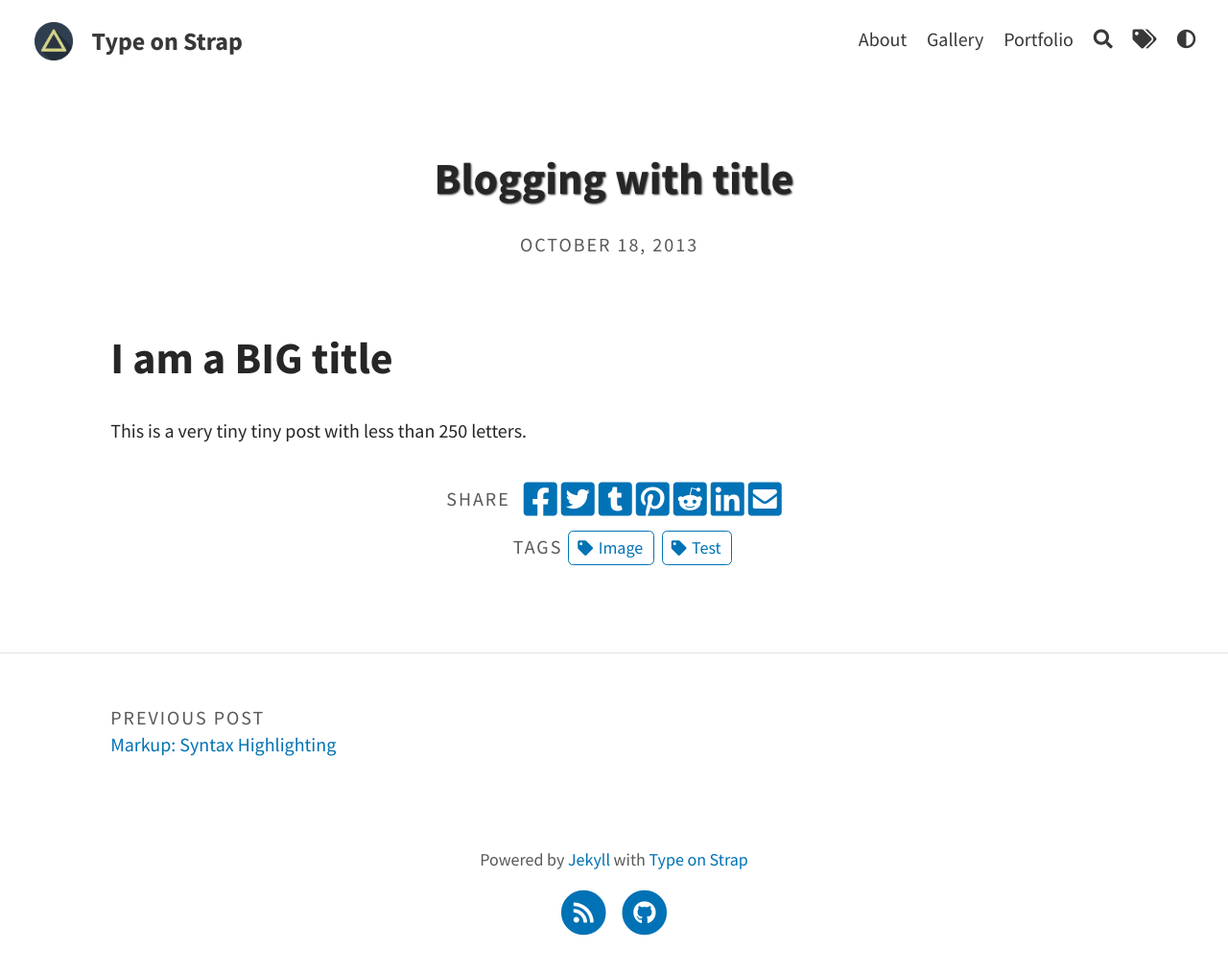
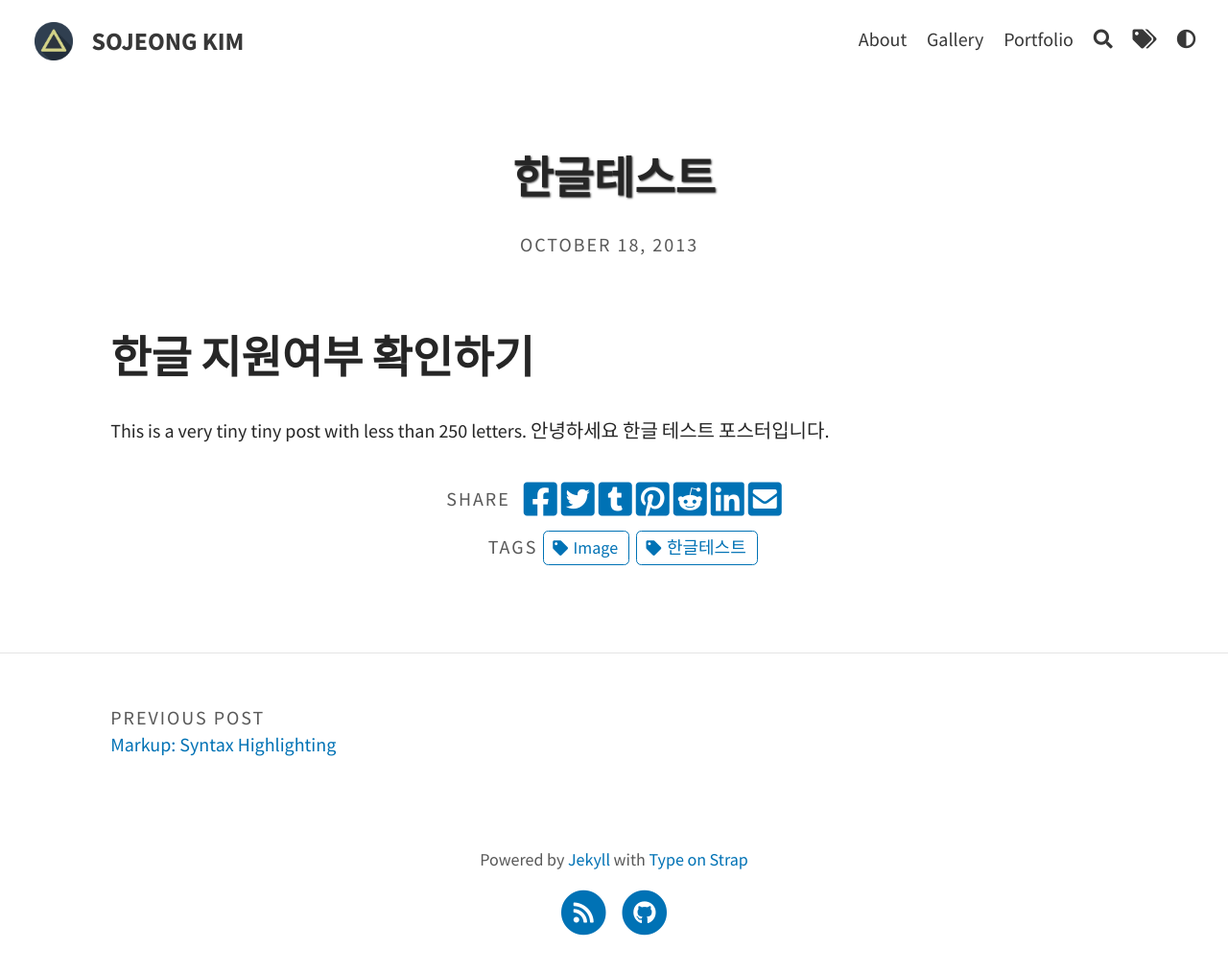
Before and after one commit to sjwillpushahead/sjwillpushahead.github.io, a Jekyll site: the page built from _posts/2013-10-18-blogging-with-title.md, in a window 1280 px wide. Shown: the whole page at 96% size. Built offline with Jekyll 4.4.1, drawn with Linux system fonts in a browser that asks for light colours; a script that is not in the unit is left out.

Commit message:
config파일 수정 및 한글테스트 포스팅

```diff
--- a/_config.yml
+++ b/_config.yml
@@ -1,15 +1,15 @@
 # SITE CONFIGURATION
-baseurl: "/Type-on-Strap"
-url: "https://sylhare.github.io"
+baseurl: "/sjwillpushahead.github.io"
+url: "https://sjwillpushahead.github.io"
 
 # THEME-SPECIFIC CONFIGURATION
-title: Type on Strap                                    # site's title
+title: SOJEONG KIM                                # site's title
 description: "A website with blog posts and pages"      # used by search engines
 avatar: assets/img/triangle.png                         # Empty for no avatar in navbar
 favicon: assets/favicon.ico                             # Icon displayed in the tab
 
 # Header and footer text
-header_text: Change <code>header_text</code> in <code>_config.yml</code>  # Change Blog header text
+header_text: Back <code>으로</code> 전진하다 # Change Blog header text
 header_feature_image: assets/img/header/triangular.jpeg
 header_feature_image_responsive: true
 footer_text: >
--- a/_posts/2013-10-18-blogging-with-title.md
+++ b/_posts/2013-10-18-blogging-with-title.md
@@ -1,10 +1,11 @@
 ---
 layout: post
 title: >
-    Blogging with title
-tags: [Test, Image]
+    한글테스트
+tags: [한글테스트, Image]
 ---
 
-# I am a BIG title
+# 한글 지원여부 확인하기
 
 This is a very tiny tiny post with less than 250 letters.
+안녕하세요 한글 테스트 포스터입니다.
```
